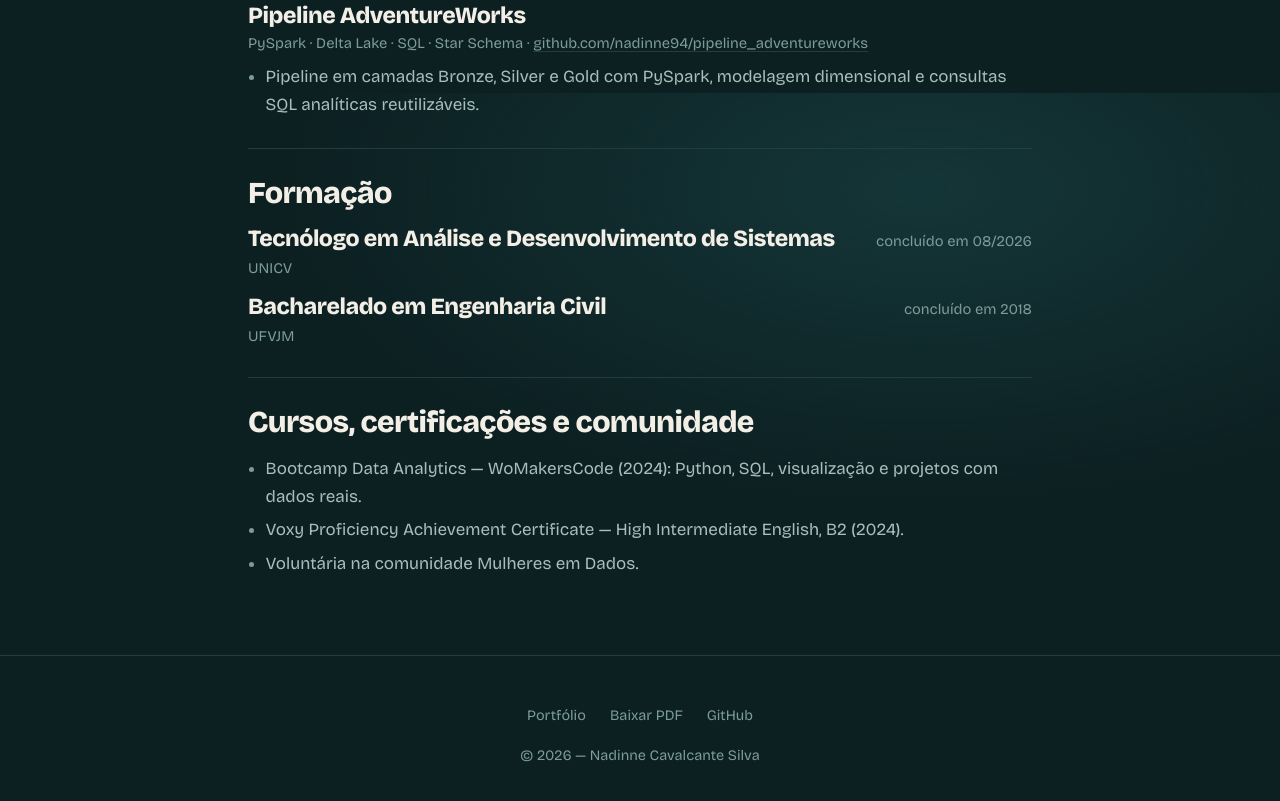
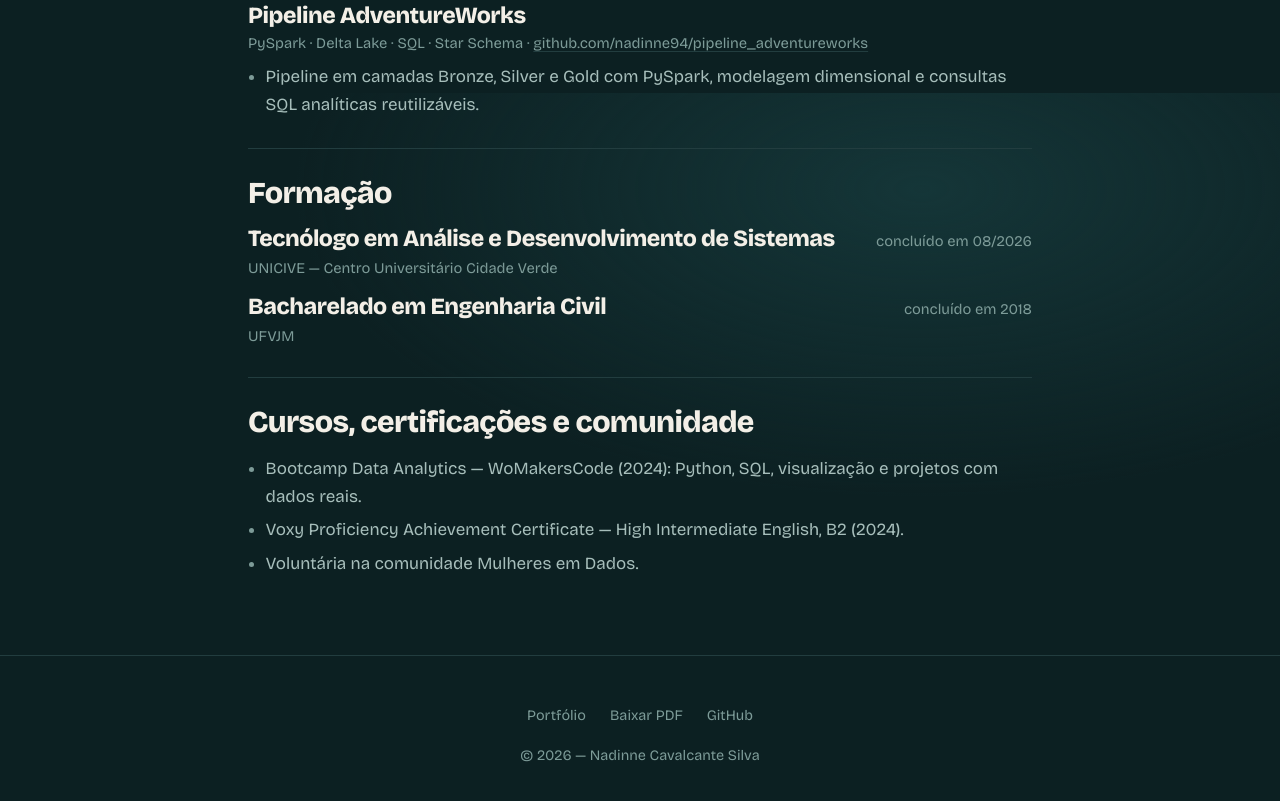
Before and after one commit to nadinne94/portfolio, a plain HTML site: page curriculo/index.html in a window 1280 px wide. Shown: the part 3107-3908 px from the top of the page. Drawn offline with nearby package versions, Linux system fonts and the light colour scheme.

Commit message:
Atualiza o nome da faculdade para UNICIVE

```diff
--- a/curriculo/index.html
+++ b/curriculo/index.html
@@ -177,7 +177,7 @@
           <h3>Tecnólogo em Análise e Desenvolvimento de Sistemas</h3>
           <span class="cv-date">concluído em 08/2026</span>
         </div>
-        <p class="cv-org">UNICV</p>
+        <p class="cv-org">UNICIVE — Centro Universitário Cidade Verde</p>
       </article>
       <article class="cv-item cv-item--compact">
         <div class="cv-item-head">
```
Also changed, not shown: index.html (+1 -1 lines), 1 other file.
